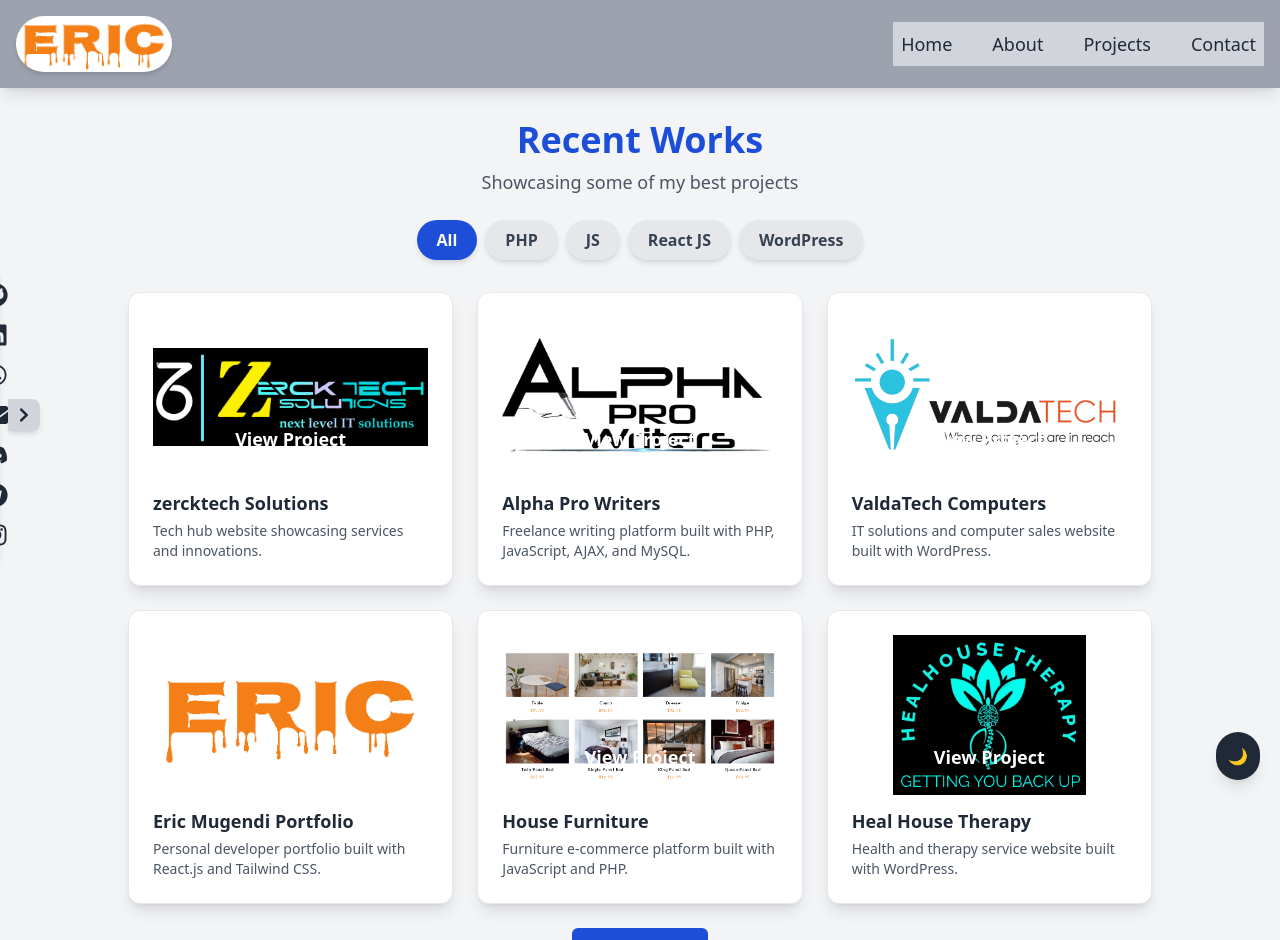
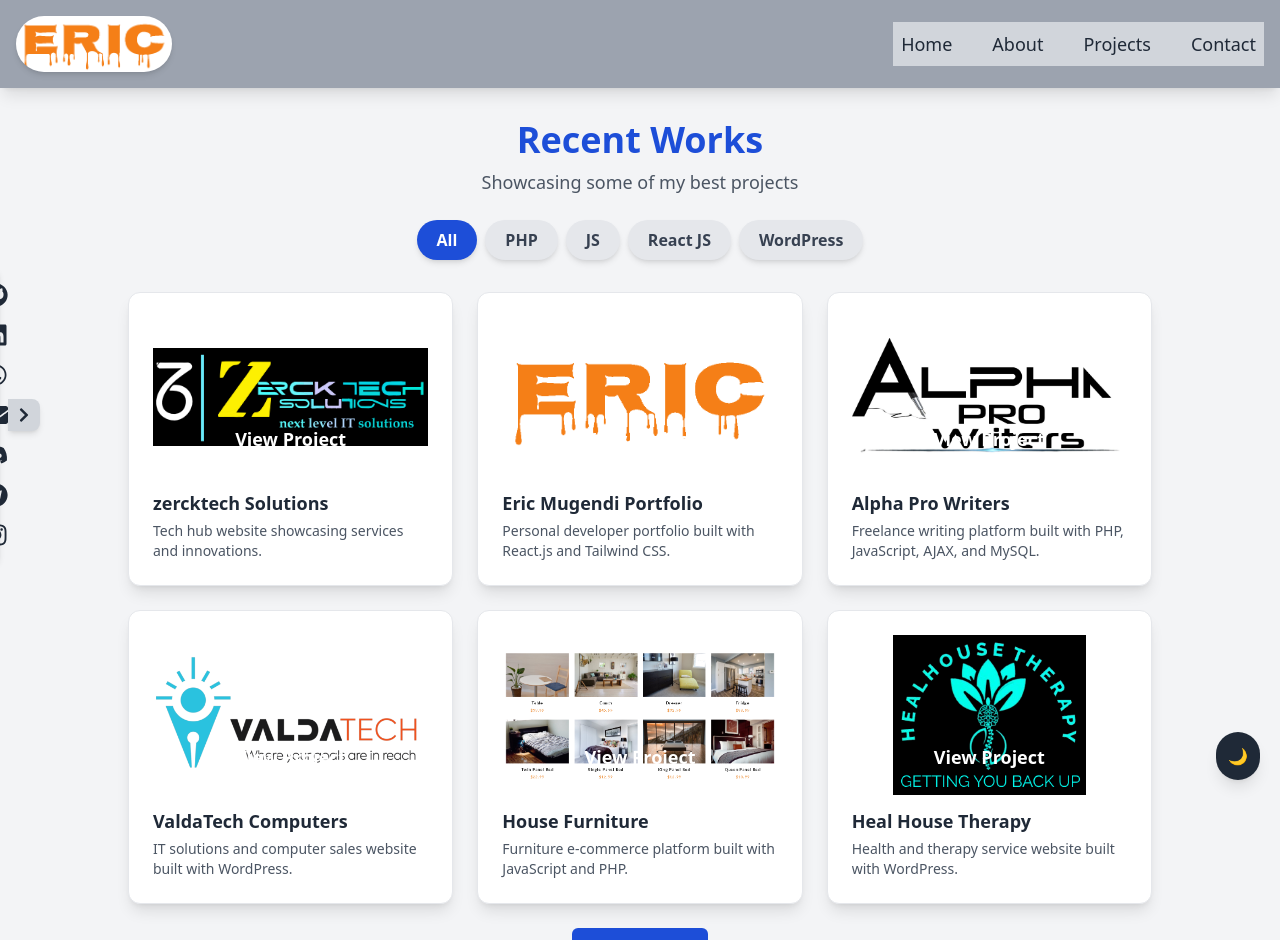
Before and after one commit to eriehastel/my-portfolio, a React (Create React App) app: page /projects in a window 1280 px wide. Shown: the top 940 px of the page. Built offline with nearby package versions, Linux system fonts and the light colour scheme.

Commit message:
Remove duplicate project entries in Projects.js

```diff
--- a/src/components/Projects.js
+++ b/src/components/Projects.js
@@ -12,9 +12,11 @@
 import hhHospitalImage from "../assets/hhhospital.jpg";
 
 const projects = [
-  { title: "zercktech Solutions ", category: "JS", link: "https://zercktechsolutions.co.ke/", image: valdaTechHubImage, description: "Tech hub website showcasing services and innovations." },{ title: "Alpha Pro Writers", category: "PHP", link: "https://alphaprowriter.com", image: logoImage, description: "Freelance writing platform built with PHP, JavaScript, AJAX, and MySQL." },
+  { title: "zercktech Solutions ", category: "JS", link: "https://zercktechsolutions.co.ke/", image: valdaTechHubImage, description: "Tech hub website showcasing services and innovations." },
+  { title: "Eric Mugendi Portfolio", category: "React JS", link: "https://eric-mugendi.netlify.app", image: portfolioImage, description: "Personal developer portfolio built with React.js and Tailwind CSS." },
+  { title: "Alpha Pro Writers", category: "PHP", link: "https://alphaprowriter.com", image: logoImage, description: "Freelance writing platform built with PHP, JavaScript, AJAX, and MySQL." },
   { title: "ValdaTech Computers", category: "WordPress", link: "https://valdatechcomputers.co.ke", image: valdaTechImage, description: "IT solutions and computer sales website built with WordPress." },
-  { title: "Eric Mugendi Portfolio", category: "React JS", link: "https://eric-mugendi.netlify.app", image: portfolioImage, description: "Personal developer portfolio built with React.js and Tailwind CSS." },
+
   { title: "House Furniture", category: "JS", link: "https://housefurniture.netlify.app", image: houseFurnitureImage, description: "Furniture e-commerce platform built with JavaScript and PHP." },
   { title: "Heal House Therapy", category: "WordPress", link: "https://healhousetherapy.com", image: healHouseImage, description: "Health and therapy service website built with WordPress." },
   { title: "St. Veronica Medicare", category: "WordPress", link: "https://stveronicamedicare.org", image: stVeronicaImage, description: "Medical center website developed using WordPress." },
```
